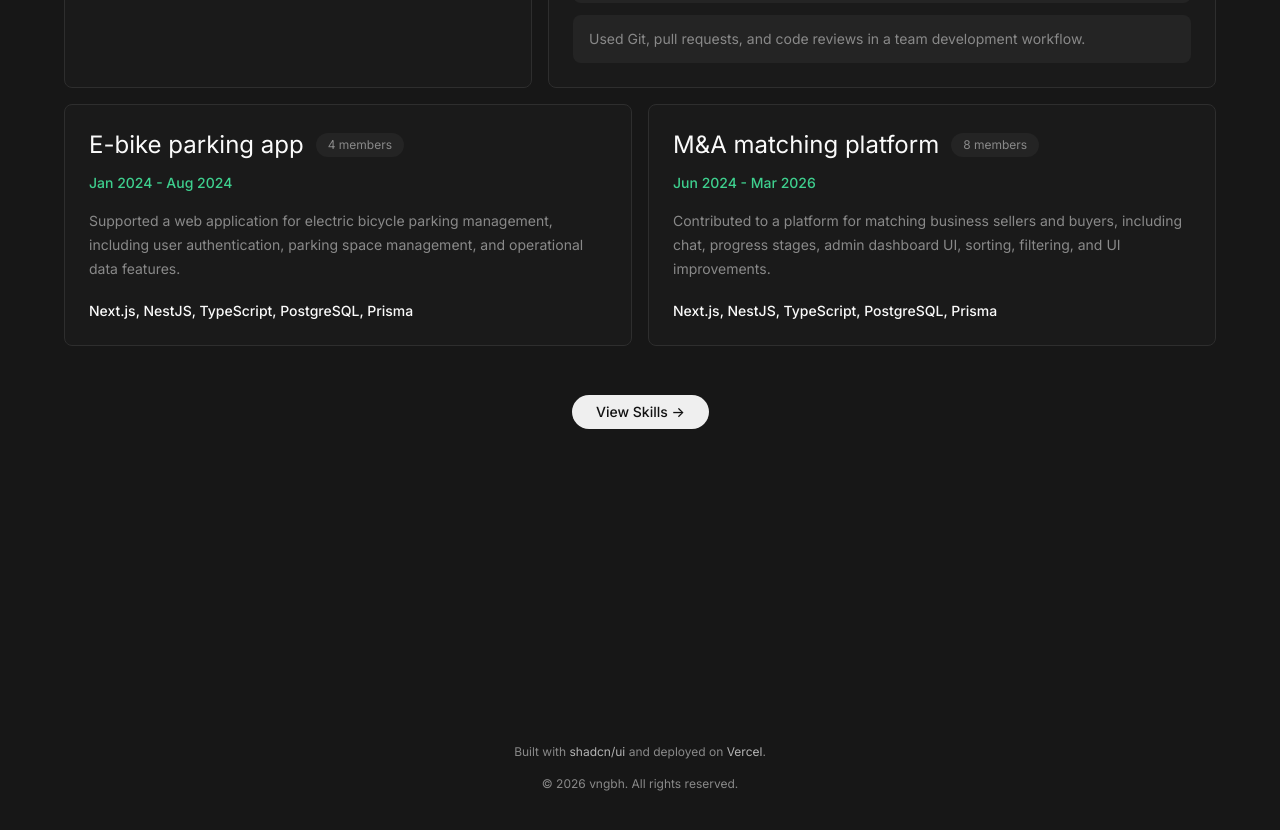
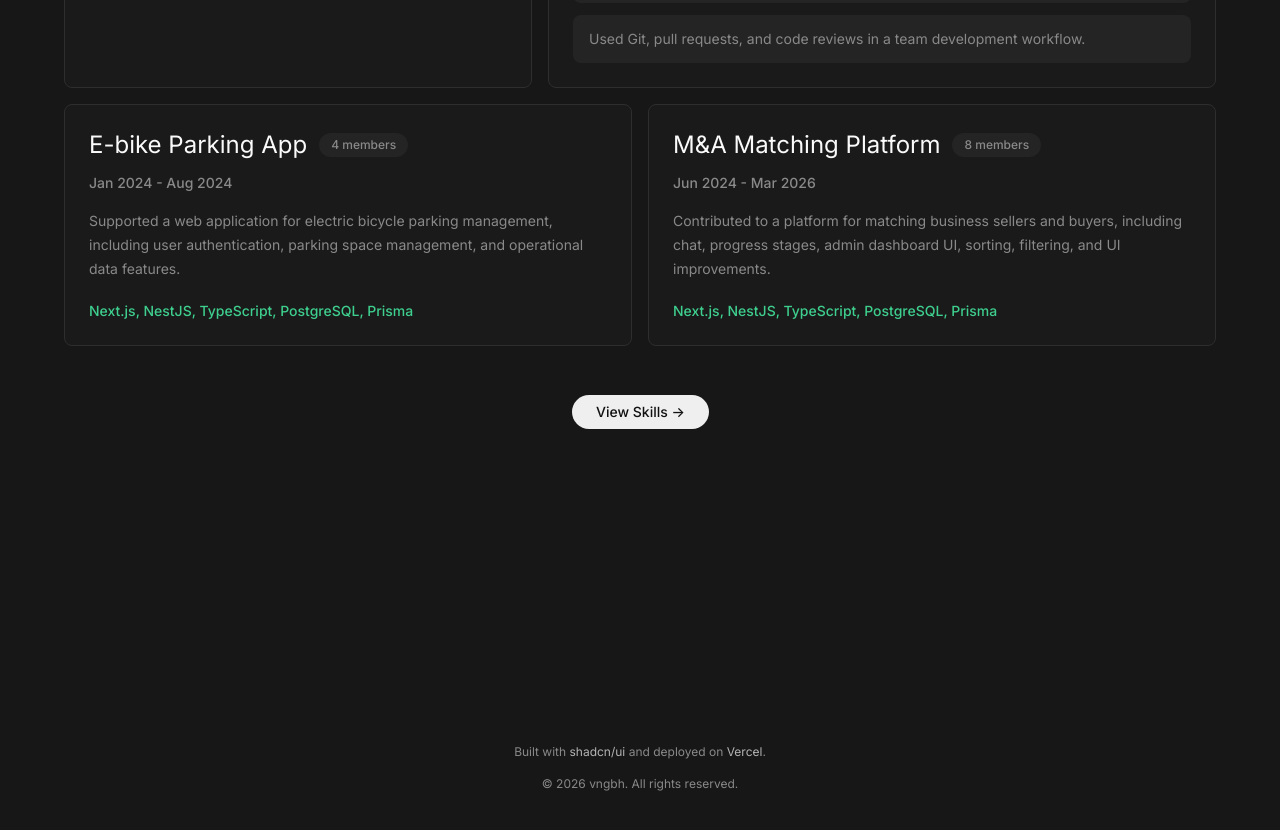
Before and after one commit to vngbh/myhub, a Next.js app: page /experience in a window 1280 px wide. Shown: the part 860-1690 px from the top of the page. Built offline with nearby package versions, Linux system fonts and the light colour scheme.

Commit message:
Polish portfolio UI color tokens

```diff
--- a/src/app/contact/page.tsx
+++ b/src/app/contact/page.tsx
@@ -28,13 +28,13 @@ export default function ContactPage() {
           </PageDescription>
           <div className="mt-6 flex flex-wrap gap-4">
             <a
-              className="inline-block text-[clamp(0.95rem,2vw,1.2rem)] font-medium text-boldgreen! underline! decoration-boldgreen/40 underline-offset-4 transition-colors hover:decoration-boldgreen"
+              className="inline-block text-[clamp(0.72rem,1.5vw,0.9rem)] font-medium text-green underline decoration-green underline-offset-4 transition-colors hover:decoration-green"
               href={siteConfig.links.email}
             >
               Email
             </a>
             <a
-              className="inline-block text-[clamp(0.95rem,2vw,1.2rem)] font-medium text-boldgreen! underline! decoration-boldgreen/40 underline-offset-4 transition-colors hover:decoration-boldgreen"
+              className="inline-block text-[clamp(0.72rem,1.5vw,0.9rem)] font-medium text-green underline decoration-green underline-offset-4 transition-colors hover:decoration-green"
               href={siteConfig.links.github}
               target="_blank"
               rel="noreferrer"
@@ -42,7 +42,7 @@ export default function ContactPage() {
               GitHub
             </a>
             <a
-              className="inline-block text-[clamp(0.95rem,2vw,1.2rem)] font-medium text-boldgreen! underline! decoration-boldgreen/40 underline-offset-4 transition-colors hover:decoration-boldgreen"
+              className="inline-block text-[clamp(0.72rem,1.5vw,0.9rem)] font-medium text-green underline decoration-green underline-offset-4 transition-colors hover:decoration-green"
               href={siteConfig.links.linkedin}
               target="_blank"
               rel="noreferrer"
--- a/src/app/experience/page.tsx
+++ b/src/app/experience/page.tsx
@@ -6,6 +6,7 @@ import {
   PageEyebrow,
 } from "@/components/sections/page-header";
 import { Button } from "@/components/ui/button";
+import { MetaPill } from "@/components/ui/meta-pill";
 import { RevealFrame } from "@/components/ui/reveal-frame";
 import { experience } from "@/data/home";
 
@@ -29,7 +30,7 @@ export default function ExperiencePage() {
         <div className="grid gap-4 lg:grid-cols-[minmax(280px,0.7fr)_minmax(0,1fr)]">
           <RevealFrame className="h-full" delay={90}>
             <article className="h-full rounded-lg border border-border bg-card p-6">
-              <p className="m-0 text-sm font-medium uppercase tracking-normal text-brand">
+              <p className="m-0 text-sm font-medium uppercase tracking-normal text-green">
                 {experience.period}
               </p>
               <h2 className="mt-4 text-3xl font-normal leading-tight text-foreground">
@@ -78,17 +79,15 @@ export default function ExperiencePage() {
                   <h2 className="m-0 text-2xl font-normal text-foreground">
                     {project.title}
                   </h2>
-                  <span className="rounded-full bg-secondary px-3 py-1 text-xs text-muted-foreground">
-                    {project.team}
-                  </span>
+                  <MetaPill>{project.team}</MetaPill>
                 </div>
-                <p className="mt-3 text-sm font-medium text-brand">
+                <p className="mt-3 text-sm font-medium text-muted-foreground">
                   {project.period}
                 </p>
                 <p className="mt-4 text-sm leading-6 text-muted-foreground">
                   {project.summary}
                 </p>
-                <p className="mt-5 text-sm font-medium text-foreground">
+                <p className="mt-5 text-sm font-medium text-green">
                   {project.stack}
                 </p>
               </article>
--- a/src/app/globals.css
+++ b/src/app/globals.css
@@ -1,6 +1,7 @@
 @import "tailwindcss";
 @import "tw-animate-css";
 @import "shadcn/tailwind.css";
+@config "../../tailwind.config.mjs";
 
 @custom-variant dark (&:is(.dark *));
 
--- a/src/components/sections/page-header.tsx
+++ b/src/components/sections/page-header.tsx
@@ -21,7 +21,7 @@ export function PageEyebrow({
   return (
     <p
       className={cn(
-        "mb-5 mt-0 font-mono text-xs font-normal uppercase tracking-[1.2px] text-brand",
+        "mb-5 mt-0 font-mono text-xs font-normal uppercase tracking-[1.2px] text-green",
         className,
       )}
       {...props}
--- a/src/components/sections/project-card.tsx
+++ b/src/components/sections/project-card.tsx
@@ -1,6 +1,6 @@
 import type { Project } from "@/data/home";
 import { RevealFrame } from "@/components/ui/reveal-frame";
-import { Badge } from "@/components/ui/badge";
+import { MetaPill } from "@/components/ui/meta-pill";
 import {
   Card,
   CardContent,
@@ -24,12 +24,7 @@ export function ProjectCard({
           <CardTitle className="text-[1.65rem] leading-none">
             {project.title}
           </CardTitle>
-          <Badge
-            className="shrink-0 border-border bg-transparent text-xs text-muted-foreground"
-            variant="secondary"
-          >
-            {project.tag}
-          </Badge>
+          <MetaPill>{project.tag}</MetaPill>
         </div>
       </CardHeader>
       <CardContent className="px-0">
@@ -43,9 +38,7 @@ export function ProjectCard({
         </div>
       </CardContent>
       <CardFooter className="mt-auto border-t-0 bg-transparent p-0 pt-6">
-        <strong className="text-sm font-medium text-brand">
-          {project.metric}
-        </strong>
+        <strong className="text-sm font-medium text-green">{project.metric}</strong>
       </CardFooter>
     </Card>
   );
--- a/src/components/sections/skill-ribbon.tsx
+++ b/src/components/sections/skill-ribbon.tsx
@@ -10,7 +10,10 @@ export function SkillRibbon() {
     >
       {skills.map((skill, index) => (
         <RevealFrame delay={index * 35} key={skill}>
-          <Badge className="min-h-9 cursor-default select-none rounded-full border-0 bg-boldgreen px-3.5 text-[0.8rem] font-bold text-white! transition duration-100 ease-out hover:-translate-y-0.5 focus-visible:ring-2 focus-visible:ring-boldgreen/40">
+          <Badge
+            className="min-h-9 cursor-default select-none rounded-full border-0 px-3.5 text-[0.8rem] font-bold transition duration-100 ease-out hover:-translate-y-0.5 focus-visible:ring-2 focus-visible:ring-brand-link/40"
+            variant="skill"
+          >
             {skill}
           </Badge>
         </RevealFrame>
--- a/src/components/ui/badge.tsx
+++ b/src/components/ui/badge.tsx
@@ -19,6 +19,7 @@ const badgeVariants = cva(
         ghost:
           "hover:bg-muted hover:text-muted-foreground dark:hover:bg-muted/50",
         link: "text-primary underline-offset-4 hover:underline",
+        skill: "bg-green text-white",
       },
     },
     defaultVariants: {
--- /dev/null
+++ b/src/components/ui/meta-pill.tsx
@@ -0,0 +1,14 @@
+import type { HTMLAttributes } from "react";
+import { cn } from "@/lib/utils";
+
+export function MetaPill({ className, ...props }: HTMLAttributes<HTMLSpanElement>) {
+  return (
+    <span
+      className={cn(
+        "shrink-0 rounded-full bg-secondary px-3 py-1 text-xs font-medium text-muted-foreground",
+        className,
+      )}
+      {...props}
+    />
+  );
+}
--- a/src/data/home.ts
+++ b/src/data/home.ts
@@ -40,7 +40,7 @@ export const projects: Project[] = [
     href: "https://github.com/vngbh/taskhub",
   },
   {
-    title: "E-bike parking app",
+    title: "E-bike Parking App",
     description:
       "A business web application for managing electric bicycle parking spaces, user authentication, and operational data. I contributed to early design, frontend implementation, backend API development, and database features.",
     tag: "Web Application",
@@ -48,7 +48,7 @@ export const projects: Project[] = [
     note: "Details are intentionally limited due to confidentiality.",
   },
   {
-    title: "M&A matching platform",
+    title: "M&A Matching Platform",
     description:
       "A web platform supporting sellers and buyers through case registration, negotiation workflows, progress tracking, and admin operations. I worked on chat features, stage management, dashboard UI, sorting, filtering, and Figma-based UI improvements.",
     tag: "Web Application",
@@ -145,7 +145,7 @@ export const experience = {
   ],
   projects: [
     {
-      title: "E-bike parking app",
+      title: "E-bike Parking App",
       period: "Jan 2024 - Aug 2024",
       summary:
         "Supported a web application for electric bicycle parking management, including user authentication, parking space management, and operational data features.",
@@ -153,7 +153,7 @@ export const experience = {
       team: "4 members",
     },
     {
-      title: "M&A matching platform",
+      title: "M&A Matching Platform",
       period: "Jun 2024 - Mar 2026",
       summary:
         "Contributed to a platform for matching business sellers and buyers, including chat, progress stages, admin dashboard UI, sorting, filtering, and UI improvements.",
--- /dev/null
+++ b/tailwind.config.mjs
@@ -0,0 +1,63 @@
+// Tailwind config is kept for editor support and stable color utilities.
+const config = {
+  theme: {
+    colors: {
+      transparent: "transparent",
+      current: "currentColor",
+      white: "#ffffff",
+      black: "#000000",
+      brand: "var(--brand)",
+      "brand-link": "var(--brand-link)",
+      "brand-border": "var(--brand-border)",
+      green: "var(--green)",
+      boldgreen: "var(--boldgreen)",
+      grey: "var(--grey)",
+      "soft-text": "var(--soft-text)",
+      "surface-hover": "var(--surface-hover)",
+      note: "var(--note)",
+      background: "var(--background)",
+      foreground: "var(--foreground)",
+      border: "var(--border)",
+      "border-strong": "var(--border-strong)",
+      input: "var(--input)",
+      ring: "var(--ring)",
+      card: {
+        DEFAULT: "var(--card)",
+        foreground: "var(--card-foreground)",
+      },
+      popover: {
+        DEFAULT: "var(--popover)",
+        foreground: "var(--popover-foreground)",
+      },
+      primary: {
+        DEFAULT: "var(--primary)",
+        foreground: "var(--primary-foreground)",
+      },
+      secondary: {
+        DEFAULT: "var(--secondary)",
+        foreground: "var(--secondary-foreground)",
+      },
+      muted: {
+        DEFAULT: "var(--muted)",
+        foreground: "var(--muted-foreground)",
+      },
+      accent: {
+        DEFAULT: "var(--accent)",
+        foreground: "var(--accent-foreground)",
+      },
+      destructive: "var(--destructive)",
+      sidebar: {
+        DEFAULT: "var(--sidebar)",
+        foreground: "var(--sidebar-foreground)",
+        primary: "var(--sidebar-primary)",
+        "primary-foreground": "var(--sidebar-primary-foreground)",
+        accent: "var(--sidebar-accent)",
+        "accent-foreground": "var(--sidebar-accent-foreground)",
+        border: "var(--sidebar-border)",
+        ring: "var(--sidebar-ring)",
+      },
+    },
+  },
+};
+
+export default config;
```
Also changed, not shown: 1 other file (tests, documents, lock files or other folders).
